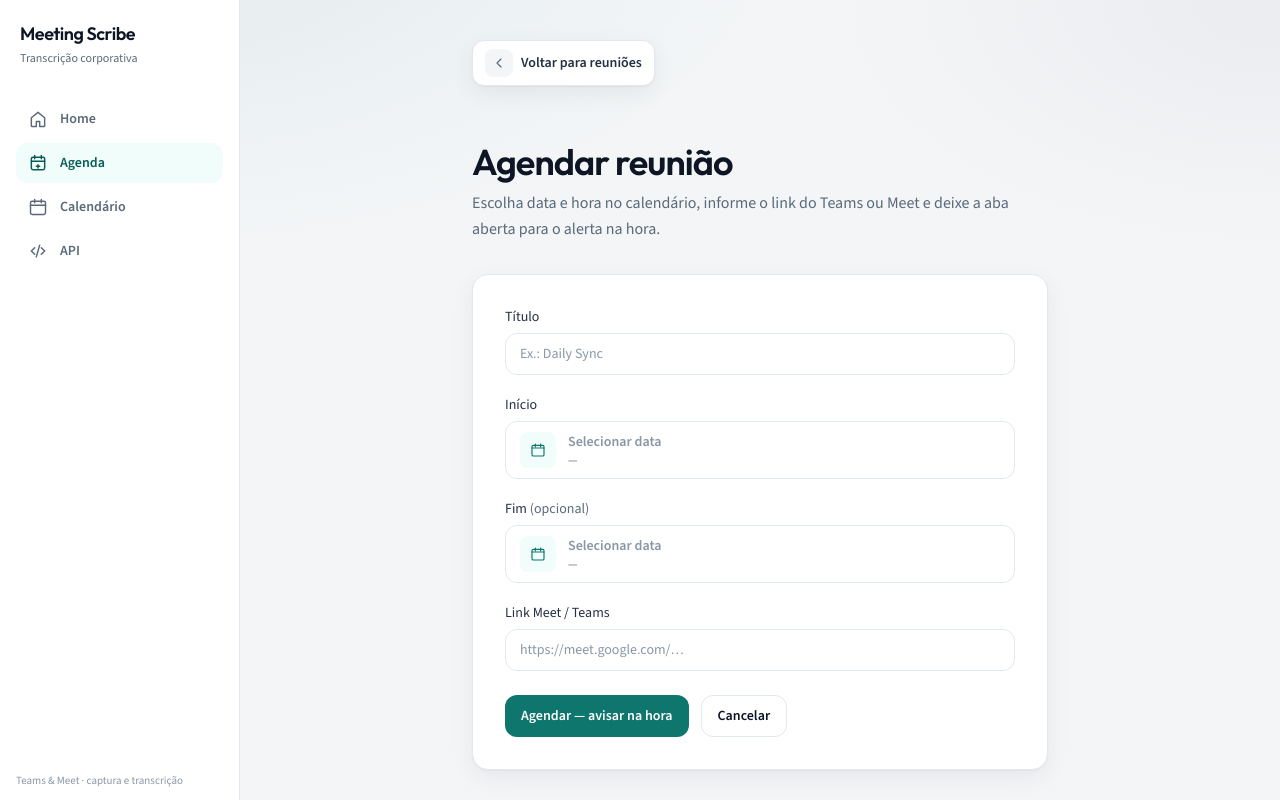
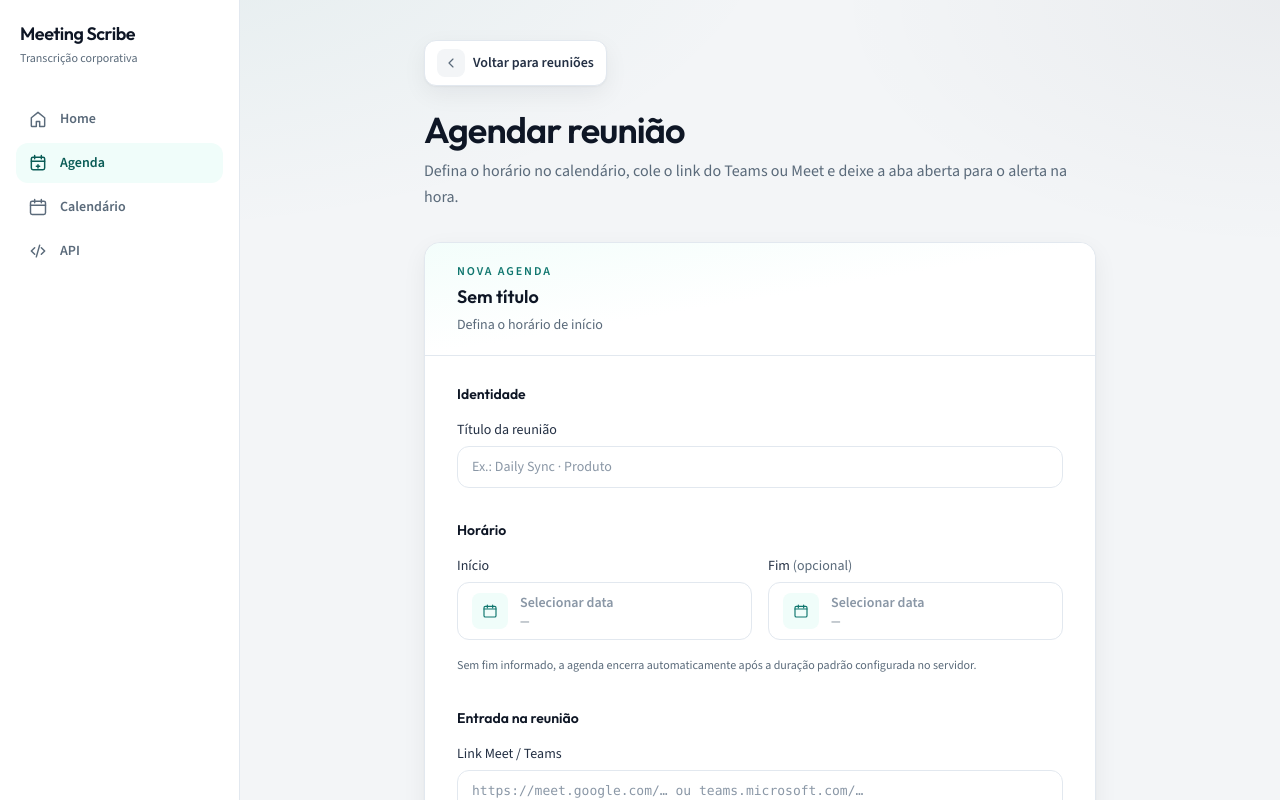
Before and after one commit to FranciscoStanley/meeting_scribe_annotations, a Next.js app in the folder frontend/: page /meetings/new in a window 1280 px wide. Shown: the top 800 px of the page. Built offline with nearby package versions, Linux system fonts and the light colour scheme; no server answers.

Commit message:
feat(frontend): telas de agendar e editar com layout sofisticado
Co-authored-by: Cursor <cursoragent@cursor.com>

```diff
--- a/frontend/src/app/meetings/[id]/edit/page.tsx
+++ b/frontend/src/app/meetings/[id]/edit/page.tsx
@@ -1,8 +1,8 @@
 'use client';
 
 import { FormEvent, useEffect, useState } from 'react';
-import Link from 'next/link';
 import { useParams, useRouter } from 'next/navigation';
+import { toast } from 'react-toastify';
 import {
   meetingCanModify,
   MeetingSessionStatus,
@@ -10,8 +10,11 @@ import {
 } from '@meeting-scribe/shared';
 import { api } from '@/lib/api';
 import { BackLink } from '@/components/back-link';
-import { DateTimeField } from '@/components/date-time-field';
-import { AlertBanner, PageHeader, Panel } from '@/components/ui';
+import {
+  MeetingScheduleForm,
+  MeetingScheduleFormValues,
+} from '@/components/meeting-schedule-form';
+import { AlertBanner, PageHeader } from '@/components/ui';
 
 export default function EditMeetingPage() {
   const params = useParams<{ id: string }>();
@@ -20,11 +23,13 @@ export default function EditMeetingPage() {
   const [error, setError] = useState<string | null>(null);
   const [loading, setLoading] = useState(true);
   const [busy, setBusy] = useState(false);
-  const [title, setTitle] = useState('');
-  const [start, setStart] = useState<Date | null>(null);
-  const [end, setEnd] = useState<Date | null>(null);
-  const [joinUrl, setJoinUrl] = useState('');
   const [status, setStatus] = useState<MeetingSessionStatus | null>(null);
+  const [values, setValues] = useState<MeetingScheduleFormValues>({
+    title: '',
+    start: null,
+    end: null,
+    joinUrl: '',
+  });
 
   useEffect(() => {
     void (async () => {
@@ -34,10 +39,12 @@ export default function EditMeetingPage() {
           router.replace(`/meetings/${id}`);
           return;
         }
-        setTitle(meeting.title);
-        setStart(new Date(meeting.scheduledStart));
-        setEnd(meeting.scheduledEnd ? new Date(meeting.scheduledEnd) : null);
-        setJoinUrl(meeting.joinUrl ?? '');
+        setValues({
+          title: meeting.title,
+          start: new Date(meeting.scheduledStart),
+          end: meeting.scheduledEnd ? new Date(meeting.scheduledEnd) : null,
+          joinUrl: meeting.joinUrl ?? '',
+        });
         setStatus(meeting.status);
       } catch {
         setError('Reunião não encontrada.');
@@ -52,25 +59,26 @@ export default function EditMeetingPage() {
     setError(null);
 
     const validation = validateMeetingSchedule({
-      scheduledStart: start,
-      scheduledEnd: end,
+      scheduledStart: values.start,
+      scheduledEnd: values.end,
       rejectPastStart: true,
     });
     if (!validation.ok) {
       setError(validation.message);
       return;
     }
-    if (!start) return;
+    if (!values.start) return;
 
     setBusy(true);
     try {
       await api.updateMeeting(id, {
-        title: title.trim(),
-        scheduledStart: start.toISOString(),
-        scheduledEnd: end ? end.toISOString() : undefined,
-        joinUrl: joinUrl.trim(),
+        title: values.title.trim(),
+        scheduledStart: values.start.toISOString(),
+        scheduledEnd: values.end ? values.end.toISOString() : undefined,
+        joinUrl: values.joinUrl.trim(),
       });
-      router.push('/?agendada=1');
+      toast.success('Agenda atualizada.');
+      router.push('/');
       router.refresh();
     } catch {
       setError(
@@ -82,7 +90,15 @@ export default function EditMeetingPage() {
   }
 
   if (loading) {
-    return <p className="text-sm text-muted">Carregando agenda…</p>;
+    return (
+      <div className="mx-auto max-w-2xl">
+        <div className="animate-pulse space-y-4">
+          <div className="h-10 w-28 rounded-xl bg-surface-muted" />
+          <div className="h-12 w-2/3 rounded-xl bg-surface-muted" />
+          <div className="h-64 rounded-2xl bg-surface-muted" />
+        </div>
+      </div>
+    );
   }
 
   if (status && !meetingCanModify(status)) {
@@ -93,73 +109,33 @@ export default function EditMeetingPage() {
     );
   }
 
+  if (error && !values.start) {
+    return (
+      <div className="mx-auto max-w-2xl space-y-6">
+        <BackLink href="/" label="Voltar para home" />
+        <AlertBanner tone="danger">{error}</AlertBanner>
+      </div>
+    );
+  }
+
   return (
-    <div className="mx-auto max-w-xl space-y-8">
-      <BackLink href={`/meetings/${id}`} label="Voltar" />
+    <div className="mx-auto max-w-2xl">
+      <BackLink href={`/meetings/${id}`} label="Voltar à reunião" />
       <PageHeader
         title="Editar agenda"
-        description="Altere horário ou link no calendário. Apenas agendas que ainda não iniciaram podem ser editadas."
+        description="Ajuste título, janela de horário e o link de entrada. Só agendas ainda não iniciadas podem ser alteradas."
       />
-
-      <Panel className="p-6 sm:p-8">
-        {error && !start ? (
-          <AlertBanner tone="danger">{error}</AlertBanner>
-        ) : (
-          <form onSubmit={onSubmit} className="space-y-5">
-            <label className="ms-label">
-              Título
-              <input
-                value={title}
-                onChange={(e) => setTitle(e.target.value)}
-                required
-                className="ms-input"
-              />
-            </label>
-
-            <DateTimeField
-              label="Início"
-              value={start}
-              onChange={setStart}
-              required
-              minDate={new Date()}
-            />
-
-            <DateTimeField
-              label="Fim"
-              value={end}
-              onChange={setEnd}
-              optionalHint
-              minDate={start ?? new Date()}
-            />
-
-            <label className="ms-label">
-              Link Meet / Teams
-              <input
-                type="url"
-                value={joinUrl}
-                onChange={(e) => setJoinUrl(e.target.value)}
-                required
-                className="ms-input"
-              />
-            </label>
-
-            {error ? <AlertBanner tone="danger">{error}</AlertBanner> : null}
-
-            <div className="flex flex-wrap gap-3 pt-1">
-              <button
-                type="submit"
-                disabled={busy}
-                className="ms-btn-primary"
-              >
-                {busy ? 'Salvando…' : 'Salvar alterações'}
-              </button>
-              <Link href="/" className="ms-btn-secondary">
-                Cancelar
-              </Link>
-            </div>
-          </form>
-        )}
-      </Panel>
+      <div className="mt-8">
+        <MeetingScheduleForm
+          mode="edit"
+          values={values}
+          onChange={(patch) => setValues((v) => ({ ...v, ...patch }))}
+          onSubmit={onSubmit}
+          busy={busy}
+          error={error}
+          cancelHref={`/meetings/${id}`}
+        />
+      </div>
     </div>
   );
 }
--- a/frontend/src/app/meetings/new/page.tsx
+++ b/frontend/src/app/meetings/new/page.tsx
@@ -1,46 +1,52 @@
 'use client';
 
 import { FormEvent, useState } from 'react';
-import Link from 'next/link';
 import { useRouter } from 'next/navigation';
+import { toast } from 'react-toastify';
 import { validateMeetingSchedule } from '@meeting-scribe/shared';
 import { api } from '@/lib/api';
 import { BackLink } from '@/components/back-link';
-import { DateTimeField } from '@/components/date-time-field';
-import { AlertBanner, PageHeader, Panel } from '@/components/ui';
+import {
+  MeetingScheduleForm,
+  MeetingScheduleFormValues,
+} from '@/components/meeting-schedule-form';
+import { PageHeader } from '@/components/ui';
 
 export default function NewMeetingPage() {
   const router = useRouter();
   const [error, setError] = useState<string | null>(null);
   const [busy, setBusy] = useState(false);
-  const [title, setTitle] = useState('');
-  const [start, setStart] = useState<Date | null>(null);
-  const [end, setEnd] = useState<Date | null>(null);
-  const [joinUrl, setJoinUrl] = useState('');
+  const [values, setValues] = useState<MeetingScheduleFormValues>({
+    title: '',
+    start: null,
+    end: null,
+    joinUrl: '',
+  });
 
   async function onSubmit(event: FormEvent<HTMLFormElement>) {
     event.preventDefault();
     setError(null);
 
     const validation = validateMeetingSchedule({
-      scheduledStart: start,
-      scheduledEnd: end,
+      scheduledStart: values.start,
+      scheduledEnd: values.end,
       rejectPastStart: true,
     });
     if (!validation.ok) {
       setError(validation.message);
       return;
     }
-    if (!start) return;
+    if (!values.start) return;
 
     setBusy(true);
     try {
       await api.createMeeting({
-        title: title.trim(),
-        scheduledStart: start.toISOString(),
-        scheduledEnd: end ? end.toISOString() : undefined,
-        joinUrl: joinUrl.trim(),
+        title: values.title.trim(),
+        scheduledStart: values.start.toISOString(),
+        scheduledEnd: values.end ? values.end.toISOString() : undefined,
+        joinUrl: values.joinUrl.trim(),
       });
+      toast.success('Reunião agendada.');
       router.push('/?agendada=1');
     } catch {
       setError(
@@ -52,70 +58,23 @@ export default function NewMeetingPage() {
   }
 
   return (
-    <div className="mx-auto max-w-xl space-y-8">
+    <div className="mx-auto max-w-2xl">
       <BackLink href="/" label="Voltar para reuniões" />
       <PageHeader
         title="Agendar reunião"
-        description="Escolha data e hora no calendário, informe o link do Teams ou Meet e deixe a aba aberta para o alerta na hora."
+        description="Defina o horário no calendário, cole o link do Teams ou Meet e deixe a aba aberta para o alerta na hora."
       />
-
-      <Panel className="p-6 sm:p-8">
-        <form onSubmit={onSubmit} className="space-y-5">
-          <label className="ms-label">
-            Título
-            <input
-              value={title}
-              onChange={(e) => setTitle(e.target.value)}
-              required
-              placeholder="Ex.: Daily Sync"
-              className="ms-input"
-            />
-          </label>
-
-          <DateTimeField
-            label="Início"
-            value={start}
-            onChange={setStart}
-            required
-            minDate={new Date()}
-          />
-
-          <DateTimeField
-            label="Fim"
-            value={end}
-            onChange={setEnd}
-            optionalHint
-            minDate={start ?? new Date()}
-          />
-
-          <label className="ms-label">
-            Link Meet / Teams
-            <input
-              type="url"
-              value={joinUrl}
-              onChange={(e) => setJoinUrl(e.target.value)}
-              required
-              placeholder="https://meet.google.com/…"
-              className="ms-input"
-            />
-          </label>
-
-          {error ? <AlertBanner tone="danger">{error}</AlertBanner> : null}
-
-          <div className="flex flex-wrap gap-3 pt-1">
-            <button
-              type="submit"
-              disabled={busy}
-              className="ms-btn-primary w-full sm:w-auto"
-            >
-              {busy ? 'Agendando…' : 'Agendar — avisar na hora'}
-            </button>
-            <Link href="/" className="ms-btn-secondary w-full sm:w-auto">
-              Cancelar
-            </Link>
-          </div>
-        </form>
-      </Panel>
+      <div className="mt-8">
+        <MeetingScheduleForm
+          mode="create"
+          values={values}
+          onChange={(patch) => setValues((v) => ({ ...v, ...patch }))}
+          onSubmit={onSubmit}
+          busy={busy}
+          error={error}
+          cancelHref="/"
+        />
+      </div>
     </div>
   );
 }
```
